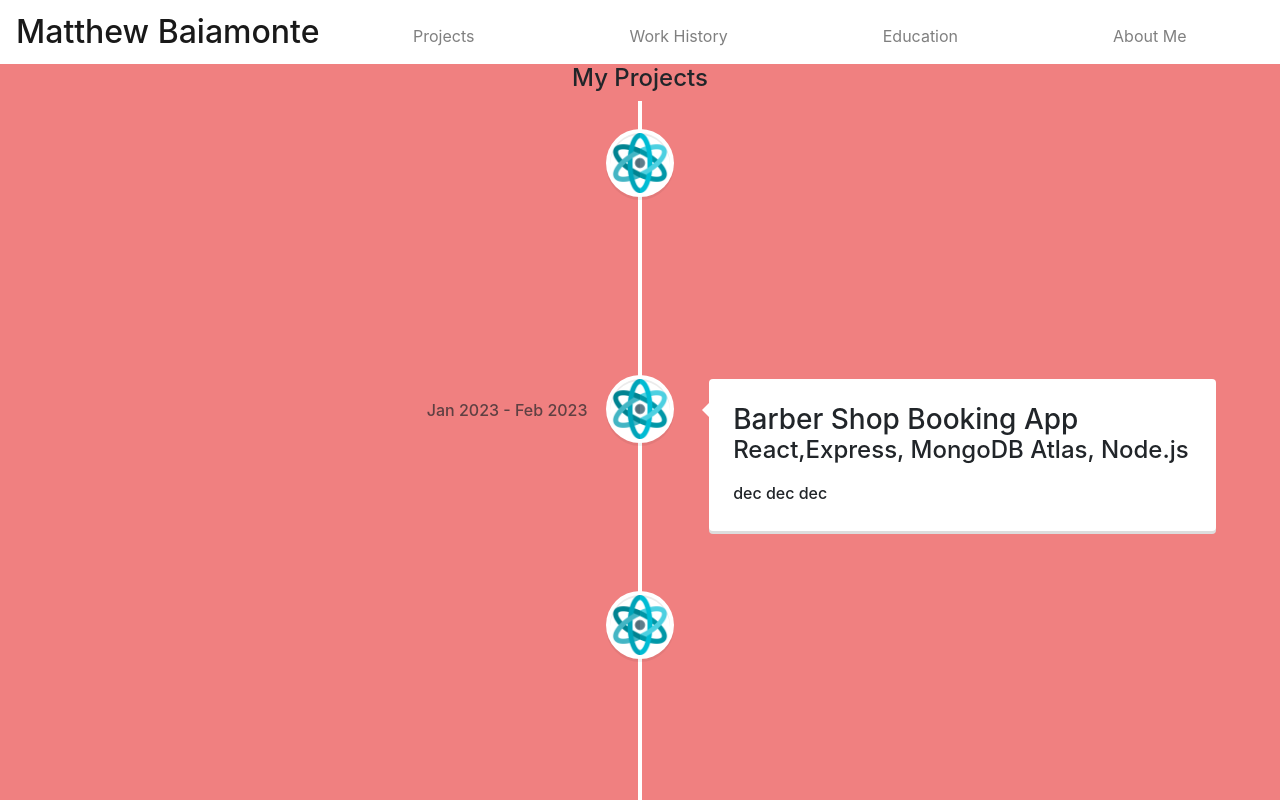
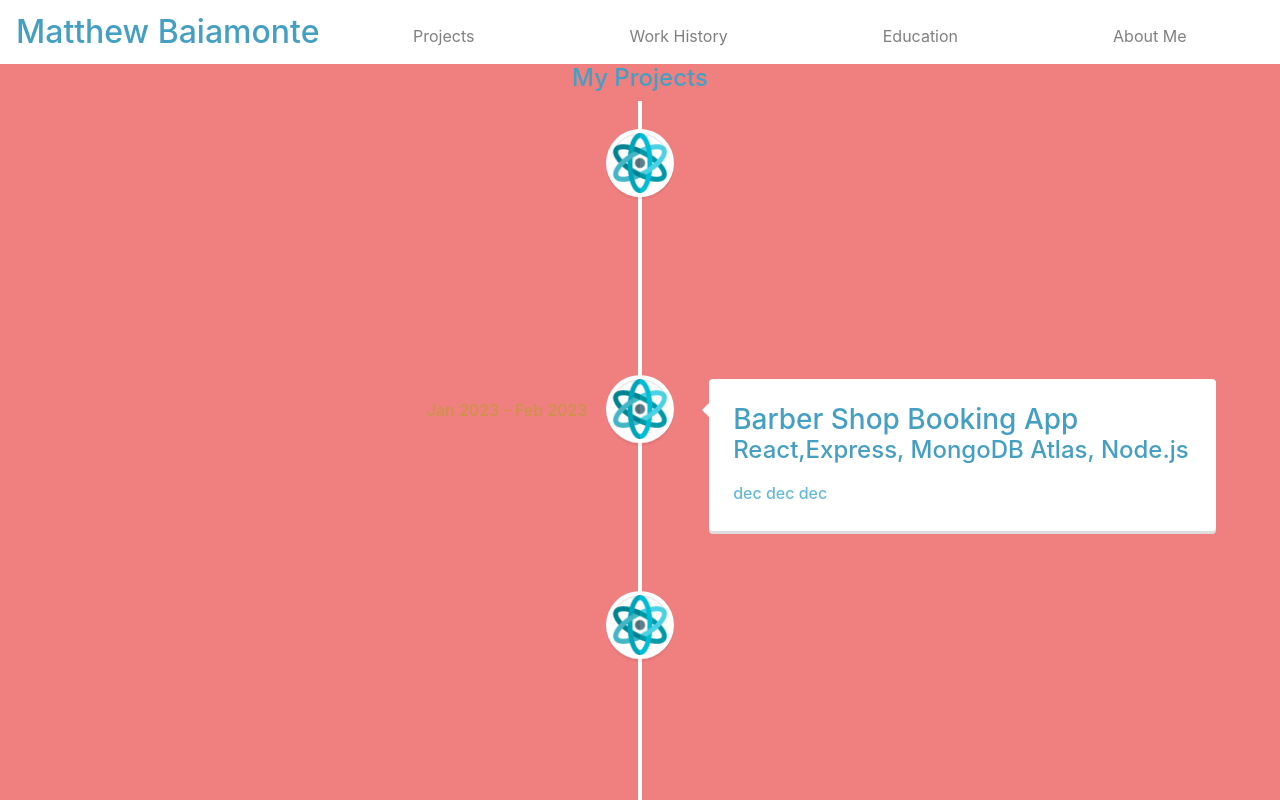
Before and after one commit to MBaiamonte/MERN_Portfolio, a React (Vite) app in the folder client/: page / in a window 1280 px wide. Shown: the top 800 px of the page. Built offline with nearby package versions, Linux system fonts and the light colour scheme.

Commit message:
update styles

```diff
--- a/client/src/index.css
+++ b/client/src/index.css
@@ -30,8 +30,9 @@
 }
 .card:hover{
   --translate-y: -10px;
-  box-shadow: 0 0 5px 2px rgba(0, 0, 0, 0.5);
+  box-shadow: 0 0 5px 2px #ecd5e8;
   opacity: 1;
+  border: none;
   /* background-color: #3492E4; */
   /* background-image: linear-gradient(to right bottom, #004444, #188F8B,#1ee1db,#DBBF57 ) */
 }
@@ -78,6 +79,19 @@
   padding: 0 20px;
 }
 
+
+
+
+p{
+  color: #65BAD9;
+}
+span{
+  color: #BF9B30 ;
+}
+h6,h5,h4,h3,h2{
+  color: #459FC2;
+}
+
 /* anchor tag styles */
 a.shake{
   transition: 0.4s;
@@ -118,3 +132,15 @@ a.shake:hover{
   height: 50px;
   border-radius: 10px;
 }
+
+/* misc styles */
+#landing-header-div{
+  background-image: url(../images/minimalism_mountains.jpg);
+  background-size: cover;
+  background-repeat: no-repeat;
+  height: 100vh;
+  width: auto;
+}
+#projects-container{
+  background-image: linear-gradient(to bottom,#20364D,#20364D, #fff);
+}
```
